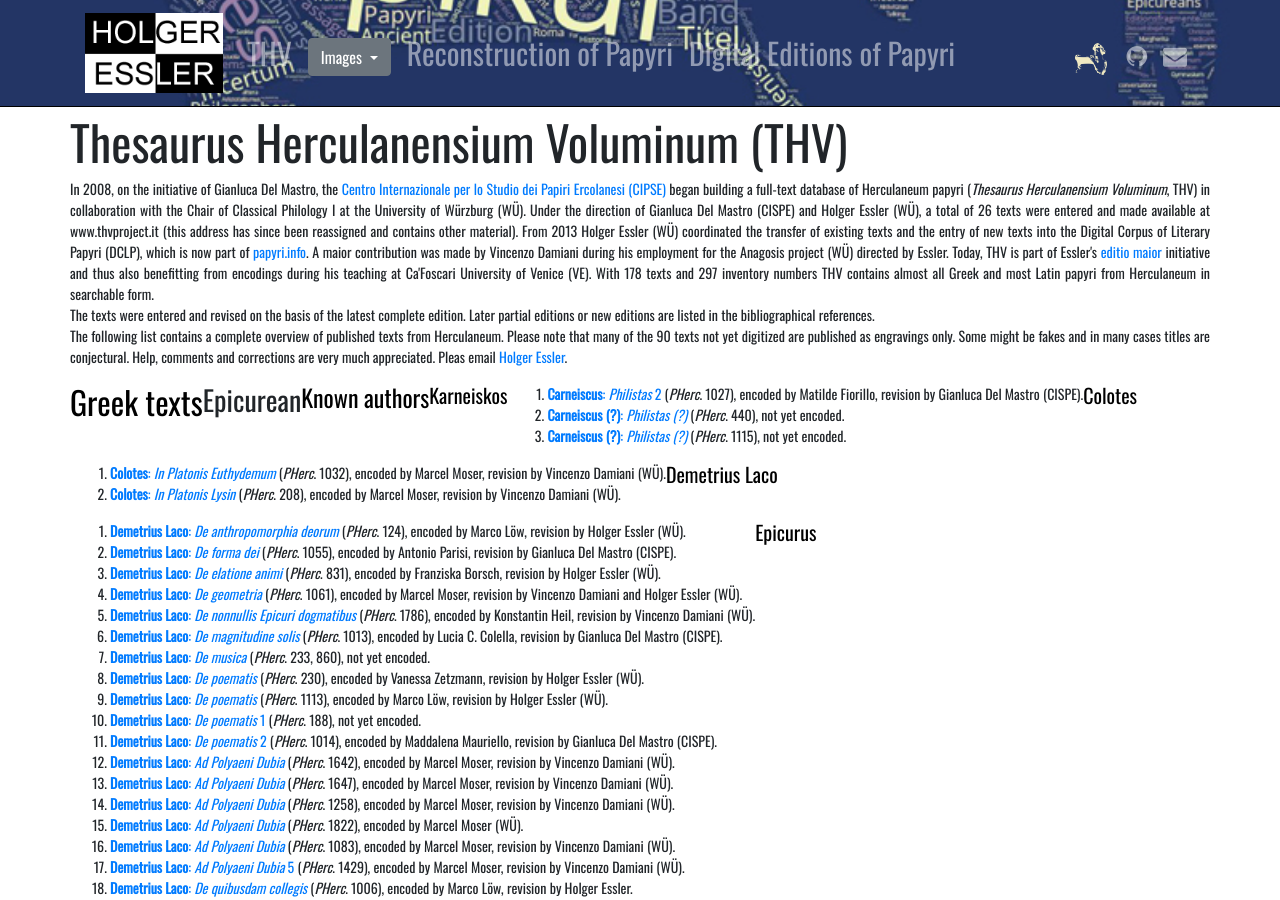
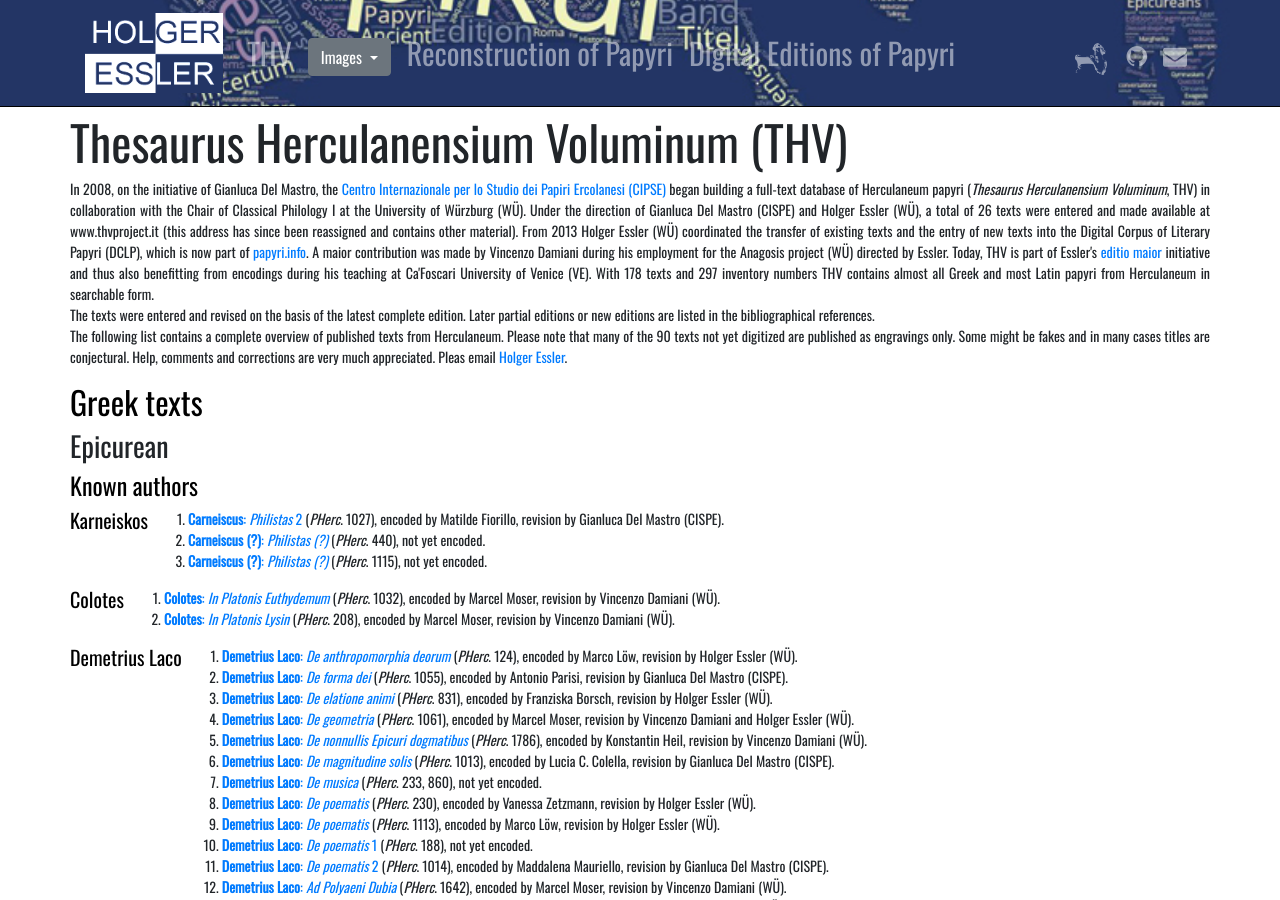
Before and after one commit to HolgerEssler/HolgerEssler.github.io, a Jekyll site: the page built from thv.html, in a window 1280 px wide and 900 px high. Built offline with Jekyll 4.4.1, drawn with Linux system fonts in a browser that asks for light colours; nearby versions of some CDN libraries.

Commit message:
Seventh adaption.

```diff
--- a/thv.html
+++ b/thv.html
@@ -28,20 +28,29 @@ permalink: /thv
           </div>
           <div class="row">
             <h2>Greek texts</h2>
+          </div>
+            <div class="row">
             <h3>Epicurean</h3>
+            </div>
+          <div class="row">
             <h4>Known authors</h4>
+          </div>
+          <div class="row">
             <h5>Karneiskos</h5>
             <ol>
               <li><a href="http://papyri.info/dclp/59436"><b>Carneiscus</b>: <i>Philistas</i> 2</a> (<i>PHerc</i>. 1027), encoded by Matilde Fiorillo, revision by Gianluca Del Mastro (CISPE).</li>
               <li><a href="http://papyri.info/dclp/59434"><b>Carneiscus (?)</b>: <i>Philistas (?)</i></a> (<i>PHerc</i>. 440), not yet encoded.</li>
               <li><a href="http://papyri.info/dclp/59435"><b>Carneiscus (?)</b>: <i>Philistas (?)</i></a> (<i>PHerc</i>. 1115), not yet encoded.</li>
             </ol>
+          </div>
+          <div class="row">
             <h5>Colotes</h5>
             <ol>
               <li><a href="http://papyri.info/dclp/59468"><b>Colotes</b>: <i>In Platonis Euthydemum</i></a> (<i>PHerc</i>. 1032), encoded by Marcel Moser, revision by Vincenzo Damiani (WÜ).</li>
               <li><a href="http://papyri.info/dclp/59467"><b>Colotes</b>: <i>In Platonis Lysin</i></a> (<i>PHerc</i>. 208), encoded by Marcel Moser, revision by Vincenzo Damiani (WÜ).</li>
             </ol>
-
+          </div>
+          <div class="row">
             <h5>Demetrius Laco</h5>
                 <ol>
                   <li><a href="http://papyri.info/dclp/59503"><b>Demetrius Laco</b>: <i>De anthropomorphia deorum</i></a> (<i>PHerc</i>. 124), encoded by Marco L&ouml;w, revision by Holger Essler (WÜ).</li>
@@ -65,6 +74,8 @@ permalink: /thv
                   <li><a href="http://papyri.info/dclp/62513"><b>Demetrius Laco</b>: <i>De rhetorica</i></a> (<i>PHerc</i>. 128), not yet encoded.</li>
                   <li><a href="http://papyri.info/dclp/59506"><b>Demetrius Laco</b>: <i>Opus incertum</i></a> (<i>PHerc</i>. 1012), encoded by Federica Nicolardi, revision by Gianluca Del Mastro (CISPE).</li>
                 </ol>
+          </div>
+          <div class="row">
             <h5>Epicurus</h5>
             <ol>
               <li><a href="http://papyri.info/dclp/243957"><b>Epicurus</b>: <i>Echelaus</i></a> (<i>PHerc</i>. 566), encoded by Vincenzo Damiani (WÜ).</li>
@@ -94,16 +105,24 @@ permalink: /thv
               <li><a href="http://papyri.info/dclp/59744"><b>Epicurus</b>: <i>De natura - De tempore</i></a> (<i>PHerc</i>. 1413), encoded by Christian Sailer (WÜ).</li>
               <li><a href="http://papyri.info/dclp/59739"><b>Epicurus</b>: <i>Opus incertum</i></a> (<i>PHerc</i>. 996), encoded by Vincenzo Damiani (WÜ).</li>
             </ol>
+          </div>
+          <div class="row">
             <h5>Hermarchus</h5>
             <ol>
               <li><a href="http://papyri.info/dclp/63142"><b>Hermarchus</b>: <i>Opus incertum</i></a> (<i>PHerc</i>. 1040), encoded by Vincenzo Damiani (WÜ).</li>
             </ol>
+          </div>
+          <div class="row">
             <h5>Metrodorus</h5>
             <ol>
               <li><a href="http://papyri.info/dclp/63133"><b>Metrodorus</b>: <i>Adversus dialecticos</i></a> (<i>PHerc</i>. 255, 418, 1091, 1112), not yet encoded.</li>
               <li><a href="http://papyri.info/dclp/109360"><b>Metrodorus</b>: <i>De divitiis</i></a> (<i>PHerc</i>. 200), not yet encoded.</li>
             </ol>
+          </div>
+          <div class="row">
             <h5>Philodemus</h5>
+          </div>
+          <div class="row">
             <h6>Aesthetics</h6>
             <ol>
               <li><a href="http://papyri.info/dclp/62477"><b>Philodemus</b>: <i>De musica</i> 4</a> (<i>PHerc</i>. 225, 411, 1094, 1497, 1572, 1575, 1578), encoded by Daniel Ria&ntilde;o, revision by Vincenzo Damiani (WÜ).</li>
@@ -144,6 +163,8 @@ permalink: /thv
               <li><a href="http://papyri.info/dclp/62488"><b>Philodemus</b>: <i>De rhetorica</i></a> (<i>PHerc</i>. 1608), not yet encoded.</li>
               <li><a href="http://papyri.info/dclp/989335"><b>Philodemus?</b>: <i>Opus incertum</i></a> (<i>PHerc.Paris</i> 3), not yet encoded.</li>
             </ol>
+          </div>
+          <div class="row">
             <h6>Ethics</h6>
             <ol>
               <li><a href="http://papyri.info/dclp/62466"><b>Philodemus</b>: <i>De amore</i></a> (<i>PHerc</i>. 1384), encoded by M. D'Angelo, revision by Gianluca Del Mastro (CISPE).</li>
@@ -177,6 +198,8 @@ permalink: /thv
               <li><a href="http://papyri.info/dclp/112705"><b>Philodemus</b>: <i>De vitiis</i></a> (<i>PHerc</i>. 1491a), encoded by Claudio Vergara, revision by Vincenzo Damiani (CISPE, WÜ).</li>
               <li><a href="http://papyri.info/dclp/62501"><b>Philodemus</b>: <i>De vitiis</i></a> (<i>PHerc</i>. 1675), not yet encoded.</li>
             </ol>
+          </div>
+          <div class="row">
             <h6>Logic and perception</h6>
             <ol>
               <li><a href="http://papyri.info/dclp/62435"><b>Philodemus</b>: <i>De Zenonis scholis</i></a> (<i>PHerc</i>. 1003), encoded by Franziska Borsch, revision by Holger Essler (WÜ).</li>
@@ -186,6 +209,8 @@ permalink: /thv
               <li><a href="http://papyri.info/dclp/62445"><b>Philodemus</b>: <i>De signis</i></a> (<i>PHerc</i>. 1065), encoded by Matilde Fiorillo, revision by Gianluca Del Mastro (CISPE).</li>
               <li><a href="http://papyri.info/dclp/62403"><b>Philodemus</b>: <i>Opus incertum</i></a> (<i>PHerc</i>. 300), not yet encoded.</li>
             </ol>
+          </div>
+          <div class="row">
             <h6>On philosophers</h6>
             <ol>
               <li><a href="http://papyri.info/dclp/62441"><b>Philodemus</b>: <i>Academicorum historia</i></a> (<i>PHerc</i>. 1021), encoded by Antonio Parisi, revision by Gianluca Del Mastro (CISPE).</li>
@@ -210,6 +235,8 @@ permalink: /thv
               <li><a href="http://papyri.info/dclp/243962"><b>Philodemus</b>: <i>De Stoicis</i></a> (<i>PHerc</i>. 1188), encoded by Rosanna Malafronte, revision by Vincenzo Damiani (CISPE, WÜ).</li>
               <li><a href="http://papyri.info/dclp/65542"><b>Philodemus</b>: <i>Vita Philonidis</i></a> (<i>PHerc</i>. 1044, 1746, 1715), encoded by Christian Sailer, revision by Vincenzo Damiani (WÜ).</li>
             </ol>
+          </div>
+          <div class="row">
             <h6>Theology</h6>
             <ol>
               <li><a href="http://papyri.info/dclp/62382"><b>Philodemus</b>: <i>De dis</i> 1</a> (<i>PHerc</i>. 26), encoded by Corinna Lang, revision by Holger Essler (WÜ).</li>
@@ -227,6 +254,8 @@ permalink: /thv
               <li><a href="http://papyri.info/dclp/62455"><b>Philodemus</b>: <i>De pietate</i></a> (<i>PHerc</i>. 1097), not yet encoded.</li>
              <li><a href="http://papyri.info/dclp/62498"><b>Philodemus</b>: <i>De providentia</i></a> (<i>PHerc</i>. 1669a, 1670), encoded by Marcel Moser, revision by Vincenzo Damiani (WÜ).</li>
             </ol>
+          </div>
+          <div class="row">
             <h6>Unknown</h6>
             <ol>
               <li><a href="http://papyri.info/dclp/140551"><b>Philodemus</b>: <i>Opus incertum</i></a> (<i>PHerc</i>. 56), encoded by Holger Essler (WÜ).</li>
@@ -240,15 +269,21 @@ permalink: /thv
               <li><a href="http://papyri.info/dclp/244106"><b>Philodemus</b>: <i>Opus incertum</i></a> (<i>PHerc</i>. 1477), encoded by Claudio Vergara, revision by Vincenzo Damiani (CISPE, WÜ).</li>
               <li><a href="http://papyri.info/dclp/653665"><b>Philodemus</b>: <i>Opus incertum</i></a> (<i>PHerc</i>. 1703), encoded by Claudio Vergara, revision by Vincenzo Damiani (CISPE, WÜ).</li>
             </ol>
+          </div>
+          <div class="row">
             <h5>Polystratus</h5>
             <ol>
               <li><a href="http://papyri.info/dclp/62661"><b>Polystratus</b>: <i>De contemptu</i></a> (<i>PHerc</i>. 336/1150), encoded by Mariacristina Fimiani, revision by Gianluca Del Mastro (CISPE).</li>
               <li><a href="http://papyri.info/dclp/62516"><b>Polystratus</b>: <i>De philosophia 1</i></a> (<i>PHerc</i>. 1520), encoded by Marta Antola, Eleni Avdoulou, Federico Giulio Corsi, Martina Delucchi, Giulio Di Basilio, Vikram Kumar, Takeshi Nakamura, Marianna Angela Nardi, Alexandra Peralta and Chiara Rover, revision by Holger Essler (WÜ).</li>
             </ol>
+          </div>
+          <div class="row">
             <h5>Zeno Sidonius</h5>
             <ol>
               <li><a href="http://papyri.info/dclp/90886"><b>Zeno Sidonius</b>: <i>Contra Craterum De geometria</i></a> (<i>PHerc</i>. 1533), encoded by Claudio Vergara, revision by Vincenzo Damiani (CISPE, WÜ).</li>
             </ol>
+          </div>
+          <div class="row">
             <h4>Unknown authors</h4>
             <ol>
               <li><a href="http://papyri.info/dclp/65542"><b>Auctor Epicureus</b>: <i>Vita Philonidis</i></a> (<i>PHerc</i>. 1715), encoded by Claudio Vergara, revision by Vincenzo Damiani (CISPE, WÜ).</li>
@@ -257,8 +292,12 @@ permalink: /thv
               <li><a href="http://papyri.info/dclp/63141"><b>Auctor Epicureus</b>: <i>Opus incertum</i></a> (<i>PHerc</i>. 1026), encoded by Vincenzo Damiani (WÜ).</li>
               <li><a href="http://papyri.info/dclp/65659"><b>Auctor Epicureus</b>: <i>Opus incertum</i></a> (<i>PHerc</i>. 1158), encoded by M. Cozzolino, revision by Gianluca Del Mastro (CISPE).</li>
             </ol>
+          </div>
+        </div>
+          <div class="row">
             <h3>Stoic</h3>
-
+          </div>
+          <div class="row">
                 <h5>Chrysippus</h5>
                 <ol>
                   <li><a href="http://papyri.info/dclp/59447"><b>Chrysippus</b>: <i>De providentia</i> 1</a> (<i>PHerc</i>. 1421), encoded by Claudio Vergara, revision by Holger Essler (CISPE, WÜ).</li>
@@ -267,6 +306,8 @@ permalink: /thv
                   <li><a href="http://papyri.info/dclp/109375"><b>Chrysippus</b>: <i>Quaestiones logicae</i></a> (<i>PHerc</i>. 1380), encoded by Claudio Vergara, revision by Vincenzo Damiani (CISPE, WÜ).</li>
                   <li><a href="http://papyri.info/dclp/59452"><b>Chrysippus</b>: <i>Opus incertum</i> 2</a> (<i>PHerc</i>. 1020), encoded by Konstantin Heil, revision by Vincenzo Damiani and Holger Essler (WÜ).</li>
                 </ol>
+          </div>
+          <div class="row">
             <h3>Unknown content</h3>
             <ol>
               <li><a href="http://papyri.info/dclp/63138"><b>Auctor Graecus</b>: <i>Opus incertum</i></a> (<i>PHerc</i>. 861), encoded by Franziska Borsch, revision by Vincenzo Damiani (WÜ).</li>
@@ -321,8 +362,14 @@ permalink: /thv
               <li><a href="http://papyri.info/dclp/382583"><b>Auctor Graecus</b>: <i>Opus incertum</i></a> (<i>PHerc</i>. 1826), not yet encoded.</li>
               <li><a href="http://papyri.info/dclp/105751"><b>Auctor Graecus</b>: <i>Opus incertum</i></a> (P.Lond.Lit. 156 (Inv. 118), not yet encoded.</li>
             </ol>
+          </div>
+      <div class="row">
             <h2>Latin texts</h2>
+      </div>
+      <div class="row">
                 <h4>Unknown authors</h4>
+      </div>
+      <div class="row">
                 <h5>Poetry</h5>
                 <ol>
                   <li><a href="http://papyri.info/dclp/62682"><b>Auctor Latinus</b>: <i>De bello Aegyptiaco</i></a> (<i>PHerc</i>. 397, 399), encoded by Sara Fenoglio und Elena Barchielli, revision by Holger Essler (VE).</li>
@@ -330,6 +377,8 @@ permalink: /thv
                   <li><a href="https://papyri.info/dclp/61438"><b>Auctor Latinus</b>: <i>carmen incertum</i></a> (<i>PHerc</i>. 395), not yet encoded.</li>
                   <li><a href="https://papyri.info/dclp/59721"><b>Ennius (?)</b>: <i>Annales (?)</i> 6 (?)</a> (<i>PHerc</i>. 21), encoded by Elena Barchielli und Holger Essler, revision by Holger Essler (VE).</li>
                 </ol>
+      </div>
+      <div class="row">
             <h5>Prose</h5>
             <ol>
               <li><a href="http://papyri.info/dclp/117909"><b>Auctor Latinus</b>: <i>Oratio</i></a> (<i>PHerc</i>. 238a), encoded by Maximilian Wolter, revision by Holger Essler (WÜ).</li>
@@ -361,5 +410,4 @@ permalink: /thv
             </ol>
           </div>
         </div>
-      </div>
     </main>
```
Also changed, not shown: images/cropped-logo_sq-32x32_inv.png, images/logo.png.
